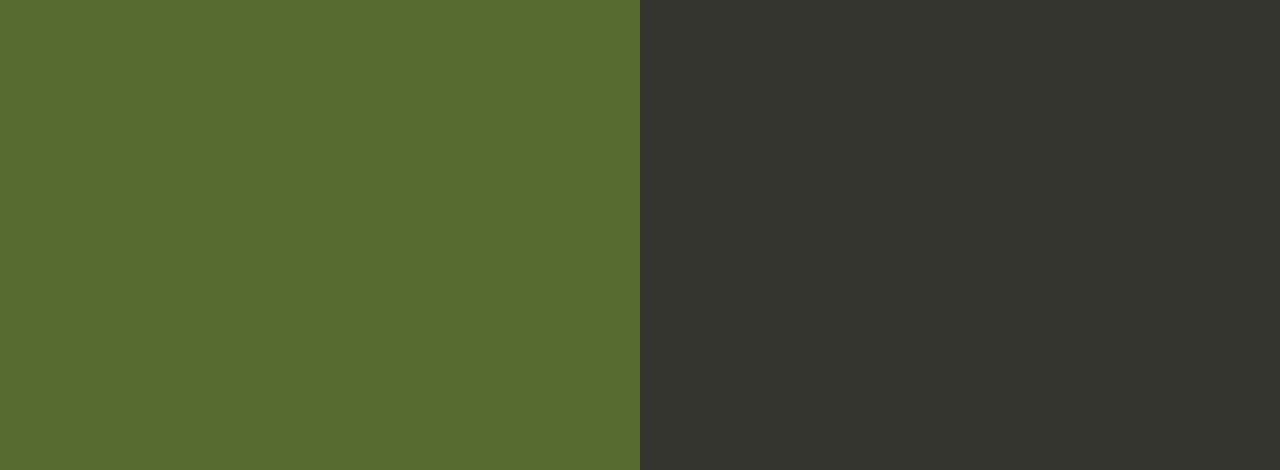
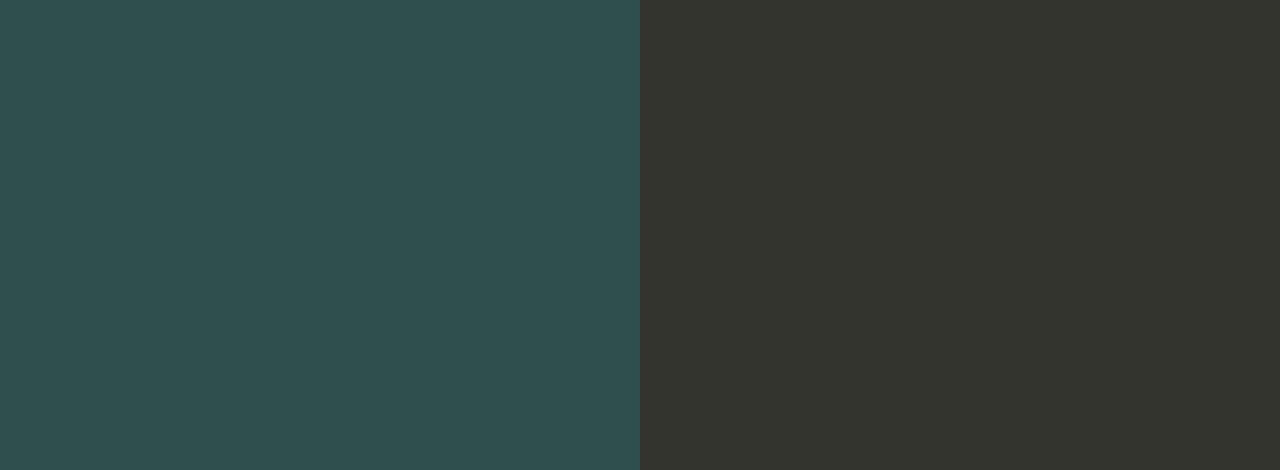
Before and after one commit to William-Muko/my-nodejs-app, a website: page index.html in a window 1280 px wide. Shown: the part 330-800 px from the top of the page. Drawn offline with Linux system fonts and the light colour scheme.

Commit message:
Added background changes

```diff
--- a/index.html
+++ b/index.html
@@ -35,7 +35,7 @@
 
         text-align: right;
         padding-top: 11em;
-        background-color: darkolivegreen;
+        background-color: darkslategray;
 
       }
       .textColumn p {
```
